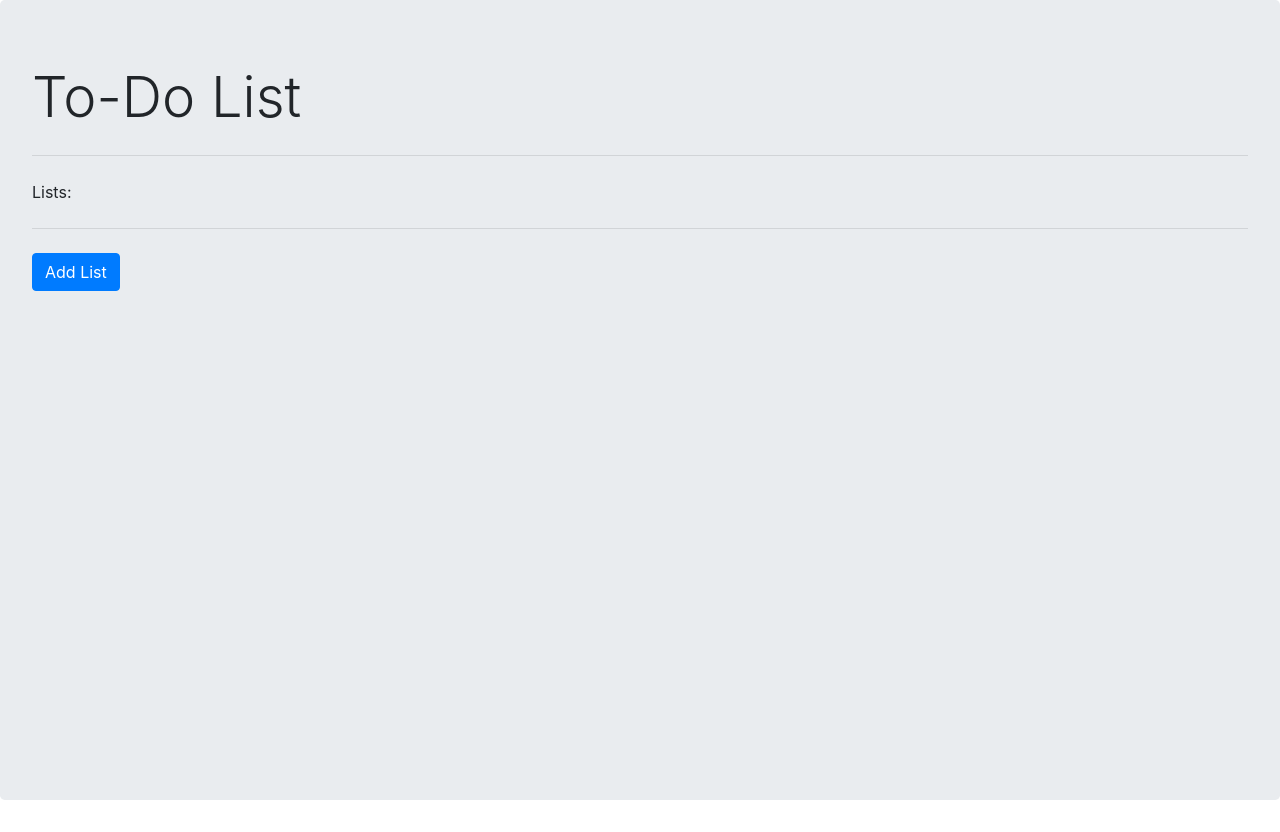
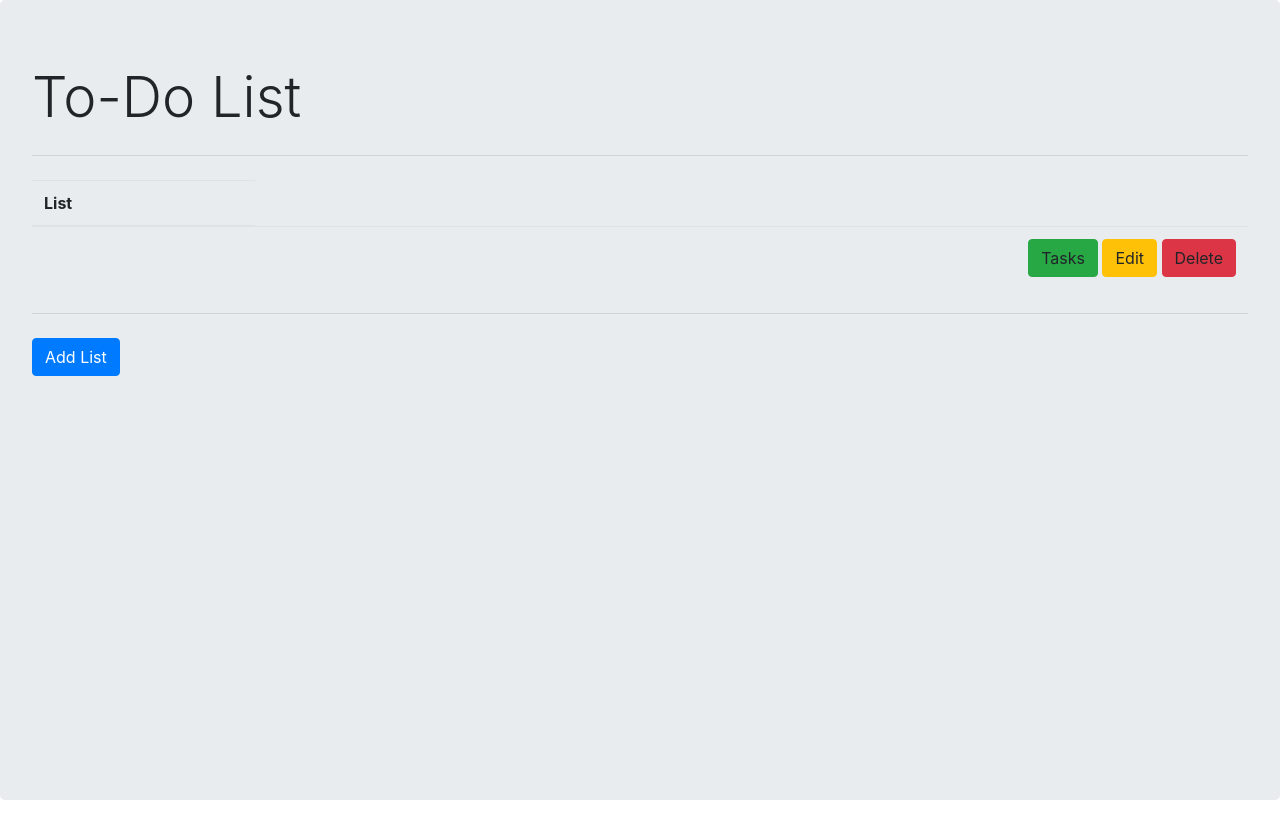
Before and after one commit to TvanEert/Back-End-challenge, a PHP site: page / in a window 1280 px wide. Run offline with PHP 8.4, Linux system fonts and the light colour scheme; tables that the repository leaves empty or names only in its code hold one stand-in row (values such as "Sample post"); data that the repository does not hold is empty.

Commit message:
display list

```diff
--- a/Modals/add_list_modal.php
+++ b/Modals/add_list_modal.php
@@ -2,11 +2,13 @@
 
 if (isset($_POST['submit'])) {
     AddList($conn, $_POST['name']);
+    header("Refresh:0");
 }
 
 ?>
 
-<div class="modal fade" id="List-Add-Modal" tabindex="-1" role="dialog" aria-labelledby="exampleModalLabel" aria-hidden="true">
+<div class="modal fade" id="List-Add-Modal" tabindex="-1" role="dialog" aria-labelledby="exampleModalLabel"
+    aria-hidden="true">
     <div class="modal-dialog" role="document">
         <div class="modal-content">
             <div class="modal-header">
@@ -24,7 +26,7 @@ if (isset($_POST['submit'])) {
             </div>
             <div class="modal-footer">
                 <button type="button" class="btn btn-secondary" data-dismiss="modal">Close</button>
-            <button type="submit" name="submit" class="btn btn-primary" >Add List</button>
+                <button type="submit" name="submit" class="btn btn-primary">Add List</button>
                 </form>
             </div>
         </div>
--- a/Statements/list_statements.php
+++ b/Statements/list_statements.php
@@ -1,4 +1,15 @@
 <?php
+
+function GetLists($conn){
+  $stmt = "SELECT * FROM `lists`";
+  $query = $conn->prepare($stmt);
+  $query->execute();
+  $result = $query->fetchAll();
+
+  return $result;
+
+  $conn = NULL;
+}
 
 function AddList($conn, $name){
   $stmt = "INSERT INTO `lists` SET name = :name";
@@ -6,5 +17,5 @@ function AddList($conn, $name){
   $query->bindParam(":name", $name);
   $query->execute();
 
-  $conn = null;
+  $conn = NULL;
 }
--- /dev/null
+++ b/Templates/tabels.php
@@ -0,0 +1,27 @@
+<?php
+  $result = GetLists($conn);
+?>
+
+<table class="table">
+    <thead>
+        <tr>
+            <th scope="col">List</th>
+        </tr>
+    </thead>
+    <tbody>
+        <?php
+            foreach ($result as $row) {
+        ?>
+        <tr>
+            <td><?php echo $row['name'] ?></td>
+            <td class="text-right">
+                <a class="btn btn-success">Tasks</a>
+                <a class="btn btn-warning">Edit</a>
+                <a class="btn btn-danger">Delete</a>
+            </td>
+        </tr>
+        <?php } ?>
+        <tr>
+        </tr>
+    </tbody>
+</table>
--- a/index.php
+++ b/index.php
@@ -1,27 +1,36 @@
 <?php require('connection.php'); ?>
 <?php require('Statements/list_statements.php');?>
+
 <html lang="en">
+
 <head>
     <meta charset="UTF-8">
     <meta name="viewport" content="width=device-width, initial-scale=1.0">
-    <link rel="stylesheet" href="https://stackpath.bootstrapcdn.com/bootstrap/4.4.1/css/bootstrap.min.css" integrity="sha384-Vkoo8x4CGsO3+Hhxv8T/Q5PaXtkKtu6ug5TOeNV6gBiFeWPGFN9MuhOf23Q9Ifjh" crossorigin="anonymous">
-    <script src="https://code.jquery.com/jquery-3.4.1.slim.min.js" integrity="sha384-J6qa4849blE2+poT4WnyKhv5vZF5SrPo0iEjwBvKU7imGFAV0wwj1yYfoRSJoZ+n" crossorigin="anonymous"></script>
-    <script src="https://cdn.jsdelivr.net/npm/popper.js@1.16.0/dist/umd/popper.min.js" integrity="sha384-Q6E9RHvbIyZFJoft+2mJbHaEWldlvI9IOYy5n3zV9zzTtmI3UksdQRVvoxMfooAo" crossorigin="anonymous"></script>
-    <script src="https://stackpath.bootstrapcdn.com/bootstrap/4.4.1/js/bootstrap.min.js" integrity="sha384-wfSDF2E50Y2D1uUdj0O3uMBJnjuUD4Ih7YwaYd1iqfktj0Uod8GCExl3Og8ifwB6" crossorigin="anonymous"></script>
+    <link rel="stylesheet" href="https://stackpath.bootstrapcdn.com/bootstrap/4.4.1/css/bootstrap.min.css"
+        integrity="sha384-Vkoo8x4CGsO3+Hhxv8T/Q5PaXtkKtu6ug5TOeNV6gBiFeWPGFN9MuhOf23Q9Ifjh" crossorigin="anonymous">
+    <script src="https://code.jquery.com/jquery-3.4.1.slim.min.js"
+        integrity="sha384-J6qa4849blE2+poT4WnyKhv5vZF5SrPo0iEjwBvKU7imGFAV0wwj1yYfoRSJoZ+n" crossorigin="anonymous">
+    </script>
+    <script src="https://cdn.jsdelivr.net/npm/popper.js@1.16.0/dist/umd/popper.min.js"
+        integrity="sha384-Q6E9RHvbIyZFJoft+2mJbHaEWldlvI9IOYy5n3zV9zzTtmI3UksdQRVvoxMfooAo" crossorigin="anonymous">
+    </script>
+    <script src="https://stackpath.bootstrapcdn.com/bootstrap/4.4.1/js/bootstrap.min.js"
+        integrity="sha384-wfSDF2E50Y2D1uUdj0O3uMBJnjuUD4Ih7YwaYd1iqfktj0Uod8GCExl3Og8ifwB6" crossorigin="anonymous">
+    </script>
     <title>To-Do List</title>
 </head>
+
 <body>
     <div class="h-100 jumbotron">
         <h1 class="display-4">To-Do List</h1>
         <hr class="my-4">
-  <p>Lists:</p>
+        <?php require('Templates/tabels.php') ?>
         <hr class="my-4">
         <button type="button" class="btn btn-primary" data-toggle="modal" data-target="#List-Add-Modal">
             Add List
         </button>
-  <?php require('Modals/add_list_modal.php');
+        <?php require('Modals/add_list_modal.php'); ?>
+    </div>
+</body>
 
-  ?>
-
-</body>
 </html>
```
Lines whose indentation alone changed are shown as unchanged.
